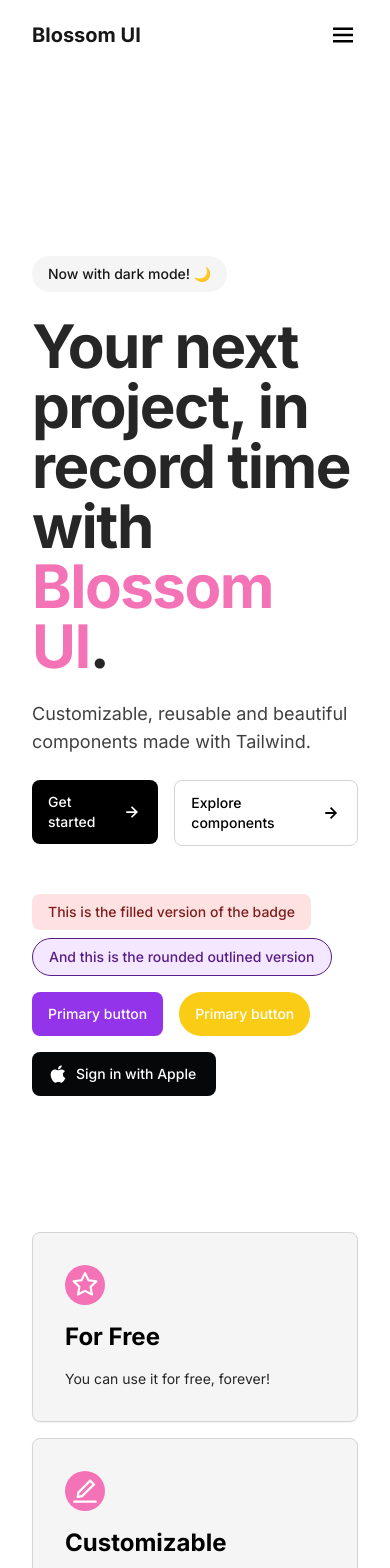
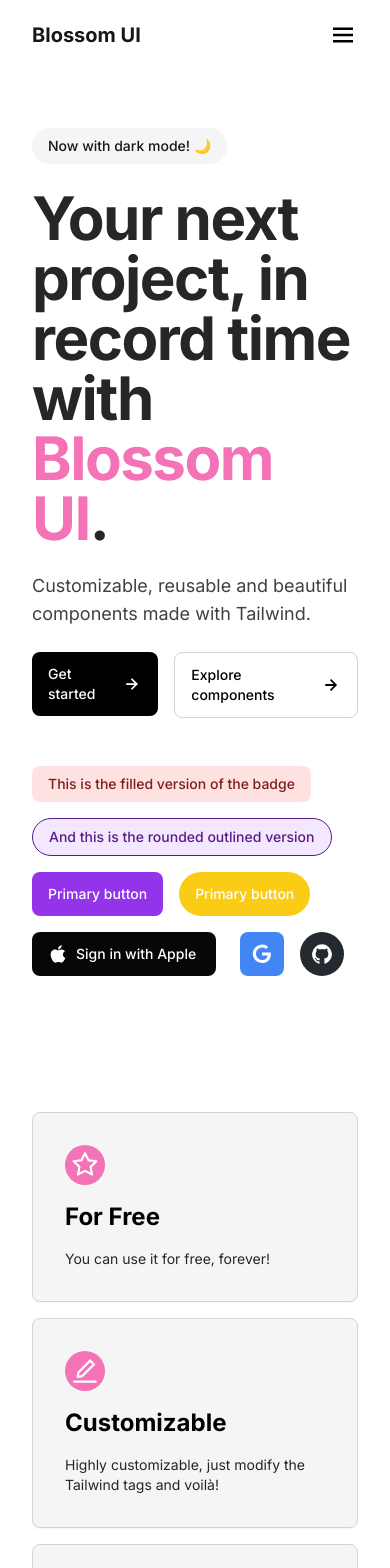
Before and after one commit to juanigarciadev/BlossomUI, a React (Vite) app: page / in a window 390 px wide. Shown: the top 1568 px of the page. Built offline with nearby package versions, Linux system fonts and the light colour scheme.

Commit message:
Added only icons buttons (normal and rounded) and fixed media queries

```diff
--- a/index.html
+++ b/index.html
@@ -8,6 +8,7 @@
   <link rel="preconnect" href="https://fonts.googleapis.com">
   <link rel="preconnect" href="https://fonts.gstatic.com" crossorigin>
   <link href="https://fonts.googleapis.com/css2?family=Inter:wght@400;500;700&display=swap" rel="stylesheet">
+
   <title>Blossom UI - Components made with Tailwind</title>
 </head>
 
--- a/src/components/Home/Home.jsx
+++ b/src/components/Home/Home.jsx
@@ -11,12 +11,14 @@
 import { PurpleOutlinedRounded } from '../UI/Badges/Rounded/Outlined'
 import { DefaultButton, GreenButton, PinkButton, PurpleButton, SecondaryButton, YellowButton } from '../UI/Buttons/Normal/Default'
 import { YellowButtonRounded } from '../UI/Buttons/Rounded/Default'
-import { Apple, Facebook } from '../UI/Buttons/Normal/Social'
+import { Apple } from '../UI/Buttons/Normal/Social'
+import { AppleIcon, FacebookIcon, GithubIcon, GoogleIcon, TwitterIcon } from '../UI/Buttons/IconsOnly/Default'
+import { GithubIconRounded } from '../UI/Buttons/IconsOnly/Rounded'
 
 const Home = () => {
   return (
     <>
-      <main className='grid grid-cols-2 pt-64 lg:flex lg:flex-col lg:gap-12 home'>
+      <main className='grid grid-cols-2 pt-64 lg:flex lg:flex-col lg:gap-12 home lg:pt-32'>
 
         <section className='flex flex-col gap-6'>
           <span id='badge-dismiss-default' className='flex items-center font-medium h-fit w-fit text-sm px-4 py-2 bg-neutral-100 text-neutral-900 rounded-full cursor-default dark:bg-neutral-700 dark:text-neutral-300'>Now with dark mode! 🌙</span >
@@ -30,14 +32,16 @@
           </section>
         </section>
         <section className='flex flex-col gap-4 items-end lg:items-start'>
-          <div className='flex flex-wrap justify-end gap-2 lg:justify-start'>
+          <div className='flex flex-wrap justify-end gap-4 lg:justify-start'>
             <Red />
             <PurpleOutlinedRounded />
           </div>
-          <div className='flex flex-wrap gap-4'>
+          <div className='flex flex-wrap gap-4 justify-end lg:justify-start'>
             <PurpleButton />
             <YellowButtonRounded />
             <Apple />
+            <GoogleIcon />
+            <GithubIconRounded />
           </div>
 
         </section>
--- /dev/null
+++ b/src/components/UI/Buttons/IconsOnly/Default.jsx
@@ -0,0 +1,47 @@
+export const FacebookIcon = () => {
+    return (
+        <button type="button" class="w-fit h-fit text-white bg-[#3b5998] hover:bg-[#3b5998]/90 font-medium rounded-lg text-sm px-3 py-3 text-center inline-flex items-center">
+            <svg class="w-5 h-5" aria-hidden="true" xmlns="http://www.w3.org/2000/svg" fill="currentColor" viewBox="0 0 8 19">
+                <path fill-rule="evenodd" d="M6.135 3H8V0H6.135a4.147 4.147 0 0 0-4.142 4.142V6H0v3h2v9.938h3V9h2.021l.592-3H5V3.591A.6.6 0 0 1 5.592 3h.543Z" clip-rule="evenodd" />
+            </svg>
+        </button>
+    )
+}
+
+export const TwitterIcon = () => {
+    return (
+        <button type="button" class="w-fit h-fit text-white bg-[#1da1f2] hover:bg-[#1da1f2]/90 font-medium rounded-lg text-sm px-3 py-3 text-center inline-flex items-center">
+            <svg class="w-5 h-5" aria-hidden="true" xmlns="http://www.w3.org/2000/svg" fill="currentColor" viewBox="0 0 20 17">
+                <path fill-rule="evenodd" d="M20 1.892a8.178 8.178 0 0 1-2.355.635 4.074 4.074 0 0 0 1.8-2.235 8.344 8.344 0 0 1-2.605.98A4.13 4.13 0 0 0 13.85 0a4.068 4.068 0 0 0-4.1 4.038 4 4 0 0 0 .105.919A11.705 11.705 0 0 1 1.4.734a4.006 4.006 0 0 0 1.268 5.392 4.165 4.165 0 0 1-1.859-.5v.05A4.057 4.057 0 0 0 4.1 9.635a4.19 4.19 0 0 1-1.856.07 4.108 4.108 0 0 0 3.831 2.807A8.36 8.36 0 0 1 0 14.184 11.732 11.732 0 0 0 6.291 16 11.502 11.502 0 0 0 17.964 4.5c0-.177 0-.35-.012-.523A8.143 8.143 0 0 0 20 1.892Z" clip-rule="evenodd" />
+            </svg>
+        </button>
+    )
+}
+
+export const GithubIcon = () => {
+    return (
+        <button type="button" class="w-fit h-fit text-white bg-[#24292F] hover:bg-[#24292F]/90 font-medium rounded-lg text-sm px-3 py-3 text-center inline-flex items-center dark:hover:bg-[#050708]/30">
+            <svg class="w-5 h-5" aria-hidden="true" xmlns="http://www.w3.org/2000/svg" fill="currentColor" viewBox="0 0 20 20">
+                <path fill-rule="evenodd" d="M10 .333A9.911 9.911 0 0 0 6.866 19.65c.5.092.678-.215.678-.477 0-.237-.01-1.017-.014-1.845-2.757.6-3.338-1.169-3.338-1.169a2.627 2.627 0 0 0-1.1-1.451c-.9-.615.07-.6.07-.6a2.084 2.084 0 0 1 1.518 1.021 2.11 2.11 0 0 0 2.884.823c.044-.503.268-.973.63-1.325-2.2-.25-4.516-1.1-4.516-4.9A3.832 3.832 0 0 1 4.7 7.068a3.56 3.56 0 0 1 .095-2.623s.832-.266 2.726 1.016a9.409 9.409 0 0 1 4.962 0c1.89-1.282 2.717-1.016 2.717-1.016.366.83.402 1.768.1 2.623a3.827 3.827 0 0 1 1.02 2.659c0 3.807-2.319 4.644-4.525 4.889a2.366 2.366 0 0 1 .673 1.834c0 1.326-.012 2.394-.012 2.72 0 .263.18.572.681.475A9.911 9.911 0 0 0 10 .333Z" clip-rule="evenodd" />
+            </svg>
+        </button>
+    )
+}
+
+export const GoogleIcon = () => {
+    return (
+        <button type="button" class="w-fit h-fit text-white bg-[#4285F4] hover:bg-[#4285F4]/90 font-medium rounded-lg text-sm px-3 py-3 text-center inline-flex items-center">
+            <svg class="w-5 h-5" aria-hidden="true" xmlns="http://www.w3.org/2000/svg" fill="currentColor" viewBox="0 0 18 19">
+                <path fill-rule="evenodd" d="M8.842 18.083a8.8 8.8 0 0 1-8.65-8.948 8.841 8.841 0 0 1 8.8-8.652h.153a8.464 8.464 0 0 1 5.7 2.257l-2.193 2.038A5.27 5.27 0 0 0 9.09 3.4a5.882 5.882 0 0 0-.2 11.76h.124a5.091 5.091 0 0 0 5.248-4.057L14.3 11H9V8h8.34c.066.543.095 1.09.088 1.636-.086 5.053-3.463 8.449-8.4 8.449l-.186-.002Z" clip-rule="evenodd" />
+            </svg>
+        </button>
+    )
+}
+
+export const AppleIcon = () => {
+    return (
+        <button type="button" class="w-fit h-fit text-white bg-[#050708] hover:bg-[#050708]/90 font-medium rounded-lg text-sm px-3 py-3 text-center inline-flex items-center dark:hover:bg-[#050708]/30">
+            <svg class="w-5 h-5" aria-hidden="true" focusable="false" data-prefix="fab" data-icon="apple" role="img" xmlns="http://www.w3.org/2000/svg" viewBox="0 0 384 512"><path fill="currentColor" d="M318.7 268.7c-.2-36.7 16.4-64.4 50-84.8-18.8-26.9-47.2-41.7-84.7-44.6-35.5-2.8-74.3 20.7-88.5 20.7-15 0-49.4-19.7-76.4-19.7C63.3 141.2 4 184.8 4 273.5q0 39.3 14.4 81.2c12.8 36.7 59 126.7 107.2 125.2 25.2-.6 43-17.9 75.8-17.9 31.8 0 48.3 17.9 76.4 17.9 48.6-.7 90.4-82.5 102.6-119.3-65.2-30.7-61.7-90-61.7-91.9zm-56.6-164.2c27.3-32.4 24.8-61.9 24-72.5-24.1 1.4-52 16.4-67.9 34.9-17.5 19.8-27.8 44.3-25.6 71.9 26.1 2 49.9-11.4 69.5-34.3z"></path></svg>
+        </button>
+    )
+}
--- /dev/null
+++ b/src/components/UI/Buttons/IconsOnly/Rounded.jsx
@@ -0,0 +1,47 @@
+export const FacebookIconRounded = () => {
+    return (
+        <button type="button" class="w-fit h-fit text-white bg-[#3b5998] hover:bg-[#3b5998]/90 font-medium rounded-full text-sm px-3 py-3 text-center inline-flex items-center">
+            <svg class="w-5 h-5" aria-hidden="true" xmlns="http://www.w3.org/2000/svg" fill="currentColor" viewBox="0 0 8 19">
+                <path fill-rule="evenodd" d="M6.135 3H8V0H6.135a4.147 4.147 0 0 0-4.142 4.142V6H0v3h2v9.938h3V9h2.021l.592-3H5V3.591A.6.6 0 0 1 5.592 3h.543Z" clip-rule="evenodd" />
+            </svg>
+        </button>
+    )
+}
+
+export const TwitterIconRounded = () => {
+    return (
+        <button type="button" class="w-fit h-fit text-white bg-[#1da1f2] hover:bg-[#1da1f2]/90 font-medium rounded-full text-sm px-3 py-3 text-center inline-flex items-center">
+            <svg class="w-5 h-5" aria-hidden="true" xmlns="http://www.w3.org/2000/svg" fill="currentColor" viewBox="0 0 20 17">
+                <path fill-rule="evenodd" d="M20 1.892a8.178 8.178 0 0 1-2.355.635 4.074 4.074 0 0 0 1.8-2.235 8.344 8.344 0 0 1-2.605.98A4.13 4.13 0 0 0 13.85 0a4.068 4.068 0 0 0-4.1 4.038 4 4 0 0 0 .105.919A11.705 11.705 0 0 1 1.4.734a4.006 4.006 0 0 0 1.268 5.392 4.165 4.165 0 0 1-1.859-.5v.05A4.057 4.057 0 0 0 4.1 9.635a4.19 4.19 0 0 1-1.856.07 4.108 4.108 0 0 0 3.831 2.807A8.36 8.36 0 0 1 0 14.184 11.732 11.732 0 0 0 6.291 16 11.502 11.502 0 0 0 17.964 4.5c0-.177 0-.35-.012-.523A8.143 8.143 0 0 0 20 1.892Z" clip-rule="evenodd" />
+            </svg>
+        </button>
+    )
+}
+
+export const GithubIconRounded = () => {
+    return (
+        <button type="button" class="w-fit h-fit text-white bg-[#24292F] hover:bg-[#24292F]/90 font-medium rounded-full text-sm px-3 py-3 text-center inline-flex items-center dark:hover:bg-[#050708]/30">
+            <svg class="w-5 h-5" aria-hidden="true" xmlns="http://www.w3.org/2000/svg" fill="currentColor" viewBox="0 0 20 20">
+                <path fill-rule="evenodd" d="M10 .333A9.911 9.911 0 0 0 6.866 19.65c.5.092.678-.215.678-.477 0-.237-.01-1.017-.014-1.845-2.757.6-3.338-1.169-3.338-1.169a2.627 2.627 0 0 0-1.1-1.451c-.9-.615.07-.6.07-.6a2.084 2.084 0 0 1 1.518 1.021 2.11 2.11 0 0 0 2.884.823c.044-.503.268-.973.63-1.325-2.2-.25-4.516-1.1-4.516-4.9A3.832 3.832 0 0 1 4.7 7.068a3.56 3.56 0 0 1 .095-2.623s.832-.266 2.726 1.016a9.409 9.409 0 0 1 4.962 0c1.89-1.282 2.717-1.016 2.717-1.016.366.83.402 1.768.1 2.623a3.827 3.827 0 0 1 1.02 2.659c0 3.807-2.319 4.644-4.525 4.889a2.366 2.366 0 0 1 .673 1.834c0 1.326-.012 2.394-.012 2.72 0 .263.18.572.681.475A9.911 9.911 0 0 0 10 .333Z" clip-rule="evenodd" />
+            </svg>
+        </button>
+    )
+}
+
+export const GoogleIconRounded = () => {
+    return (
+        <button type="button" class="w-fit h-fit text-white bg-[#4285F4] hover:bg-[#4285F4]/90 font-medium rounded-full text-sm px-3 py-3 text-center inline-flex items-center">
+            <svg class="w-5 h-5" aria-hidden="true" xmlns="http://www.w3.org/2000/svg" fill="currentColor" viewBox="0 0 18 19">
+                <path fill-rule="evenodd" d="M8.842 18.083a8.8 8.8 0 0 1-8.65-8.948 8.841 8.841 0 0 1 8.8-8.652h.153a8.464 8.464 0 0 1 5.7 2.257l-2.193 2.038A5.27 5.27 0 0 0 9.09 3.4a5.882 5.882 0 0 0-.2 11.76h.124a5.091 5.091 0 0 0 5.248-4.057L14.3 11H9V8h8.34c.066.543.095 1.09.088 1.636-.086 5.053-3.463 8.449-8.4 8.449l-.186-.002Z" clip-rule="evenodd" />
+            </svg>
+        </button>
+    )
+}
+
+export const AppleIconRounded = () => {
+    return (
+        <button type="button" class="w-fit h-fit text-white bg-[#050708] hover:bg-[#050708]/90 font-medium rounded-full text-sm px-3 py-3 text-center inline-flex items-center dark:hover:bg-[#050708]/30">
+            <svg class="w-5 h-5" aria-hidden="true" focusable="false" data-prefix="fab" data-icon="apple" role="img" xmlns="http://www.w3.org/2000/svg" viewBox="0 0 384 512"><path fill="currentColor" d="M318.7 268.7c-.2-36.7 16.4-64.4 50-84.8-18.8-26.9-47.2-41.7-84.7-44.6-35.5-2.8-74.3 20.7-88.5 20.7-15 0-49.4-19.7-76.4-19.7C63.3 141.2 4 184.8 4 273.5q0 39.3 14.4 81.2c12.8 36.7 59 126.7 107.2 125.2 25.2-.6 43-17.9 75.8-17.9 31.8 0 48.3 17.9 76.4 17.9 48.6-.7 90.4-82.5 102.6-119.3-65.2-30.7-61.7-90-61.7-91.9zm-56.6-164.2c27.3-32.4 24.8-61.9 24-72.5-24.1 1.4-52 16.4-67.9 34.9-17.5 19.8-27.8 44.3-25.6 71.9 26.1 2 49.9-11.4 69.5-34.3z"></path></svg>
+        </button>
+    )
+}
```
